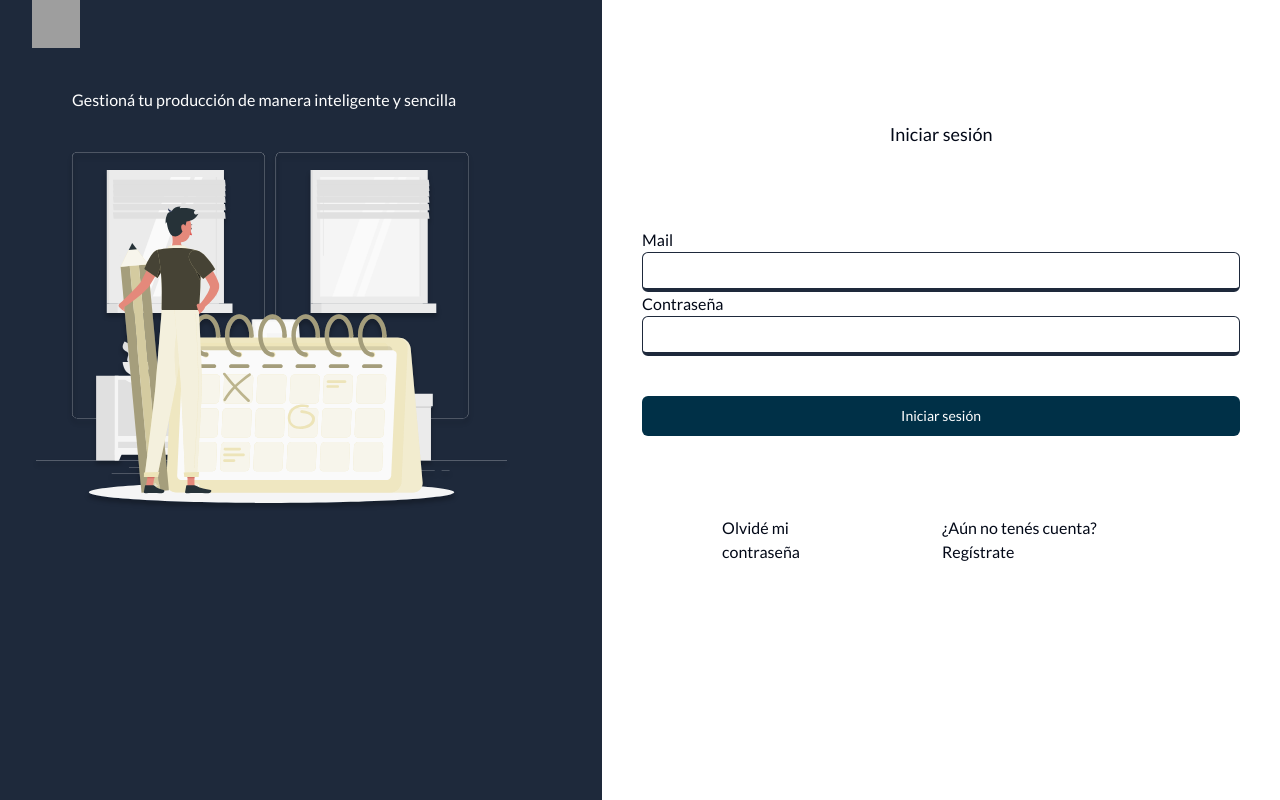
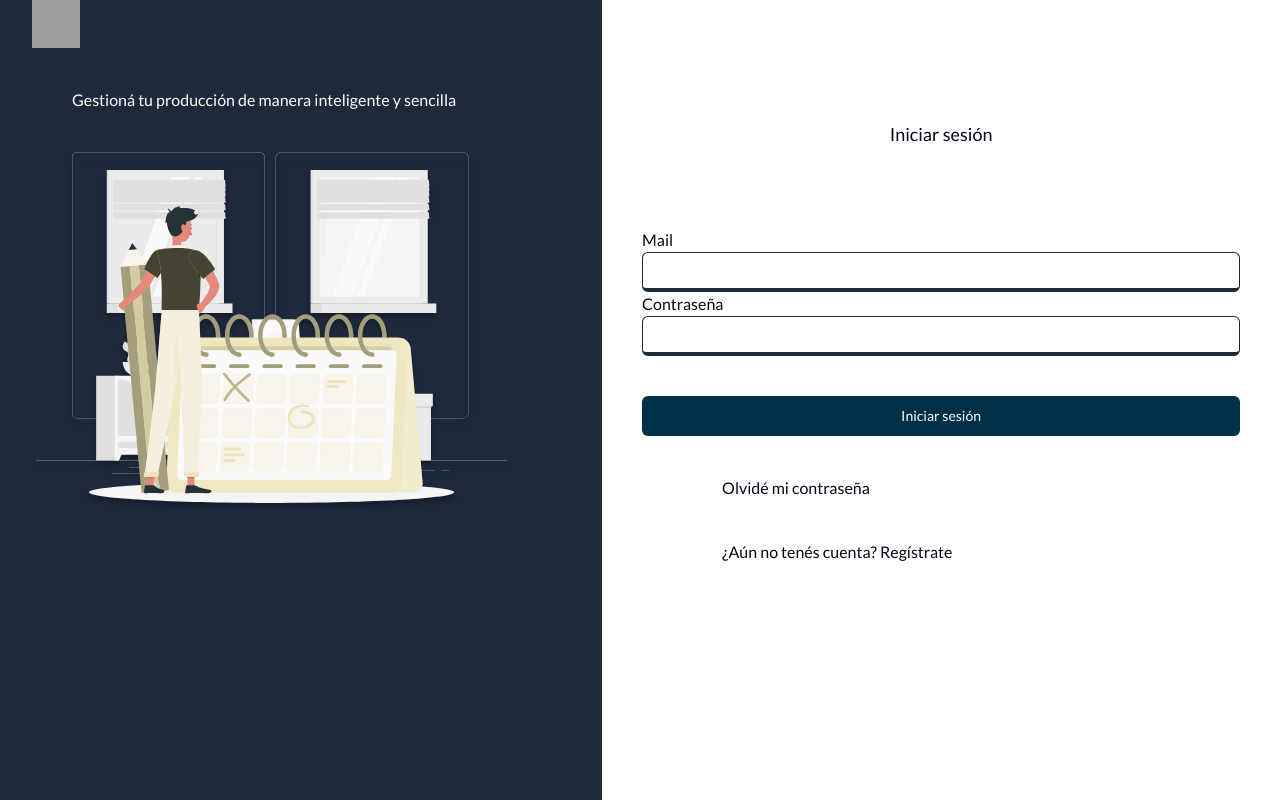
Before and after one commit to No-Country/s13-11-m-java, a React (Vite) app in the folder frontend/: page /login in a window 1280 px wide. Built offline with nearby package versions, Linux system fonts and the light colour scheme; grey boxes are pictures that could not be loaded.

Commit message:
add route imgs and link to login in Onboarding button

```diff
--- a/frontend/src/components/Navbar.tsx
+++ b/frontend/src/components/Navbar.tsx
@@ -2,6 +2,7 @@ import { Avatar, AvatarFallback, AvatarImage } from "@/components/ui/avatar";
 import { Button } from "./ui/button";
 import { FaRegBell } from "react-icons/fa6";
 import { InputSearch } from "./ui/inputSearch";
+
 
 const curdate = new Date().toLocaleDateString("es-ES", {
   year: "numeric",
--- a/frontend/src/components/OnBoardingHeader.tsx
+++ b/frontend/src/components/OnBoardingHeader.tsx
@@ -14,7 +14,7 @@ const OnBoardingHeader = () => {
         </Link>
       </div>
       <div className="flex gap-10">
-        <Button variant="outline">Iniciar Sesión</Button>
+        <Button variant="outline"><Link to="/login">Iniciar Sesión</Link></Button>
         <Button>Comenzar</Button>
       </div>
     </div>
--- a/frontend/src/pages/Login/Login.tsx
+++ b/frontend/src/pages/Login/Login.tsx
@@ -7,6 +7,7 @@
 import { Input } from "@/components/ui/input";
 import { Button } from "@/components/ui/button";
 import { Link } from "react-router-dom";
+import slideImage4 from "@/assets/login.svg";
 
 const Login: React.FC = () => {
   return (
@@ -19,7 +20,7 @@ const Login: React.FC = () => {
             alt="LOGO"
           />
           <p className="text-md m-10 text-white">Gestioná tu producción de manera inteligente y sencilla</p>
-          <img className="pb-5" src="src/assets/login.svg" alt="image-login" />
+          <img className="pb-5" src={slideImage4} alt="image-login" />
         </div>
         <div className="m-10 w-1/2">
           <h1 className="m-20 text-center text-lg outline-slate-800">Iniciar sesión</h1>
@@ -28,11 +29,11 @@ const Login: React.FC = () => {
           Contraseña
           <Input type="password" className="border-b-4 border-slate-800 text-slate-800 outline-current" />
           <Button className="align-center mr-10 mt-10 w-full  items-center">Iniciar sesión</Button>
-          <div className="flex-block m-10 flex">
-            <Link className="m-10" to="">
+          <div className=" m-10">
+            <Link className="m-10 block" to="/recovery_password">
               Olvidé mi contraseña
             </Link>
-            <Link className="m-10" to="/register">
+            <Link className="m-10 block" to="/register">
               ¿Aún no tenés cuenta? Regístrate
             </Link>
           </div>
```
